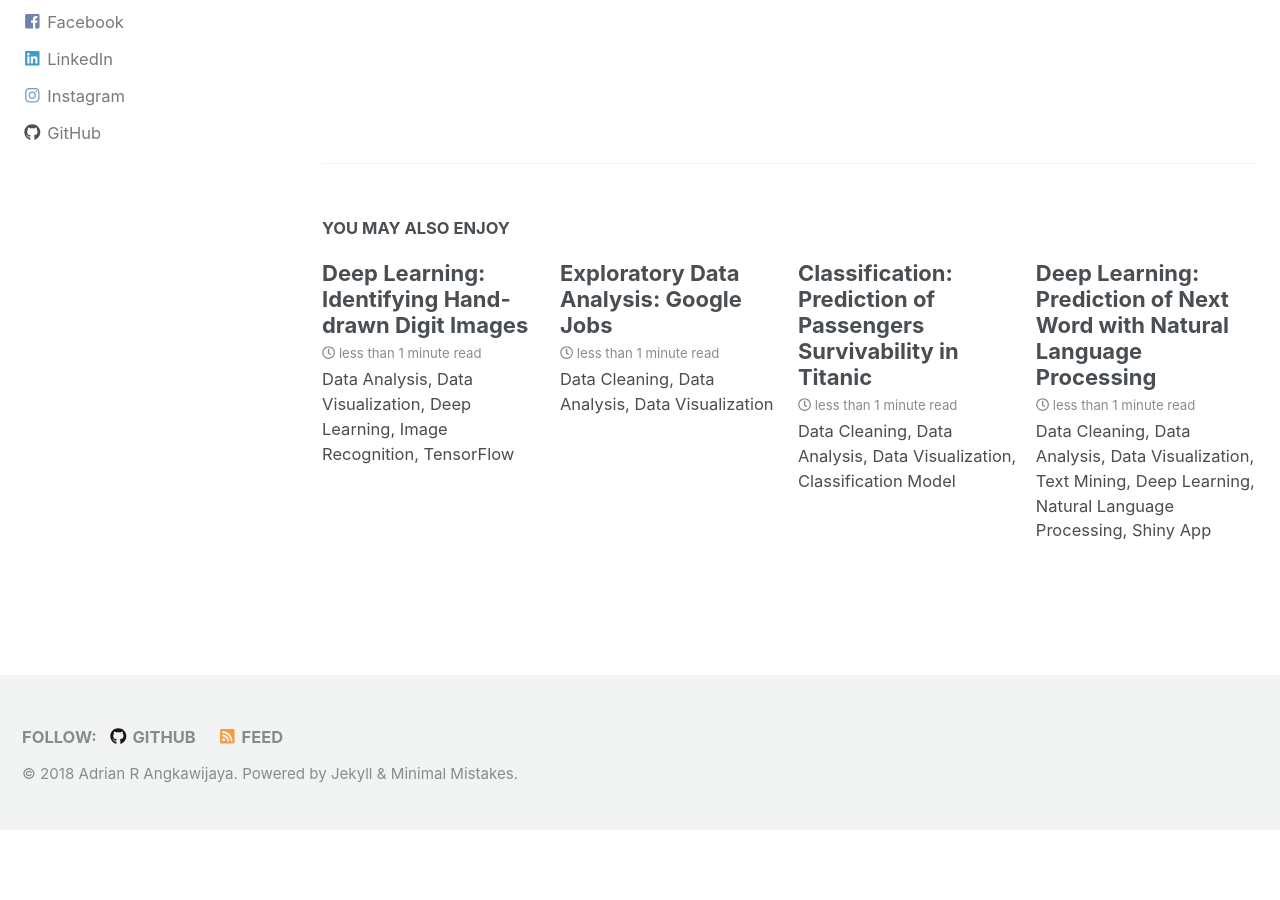
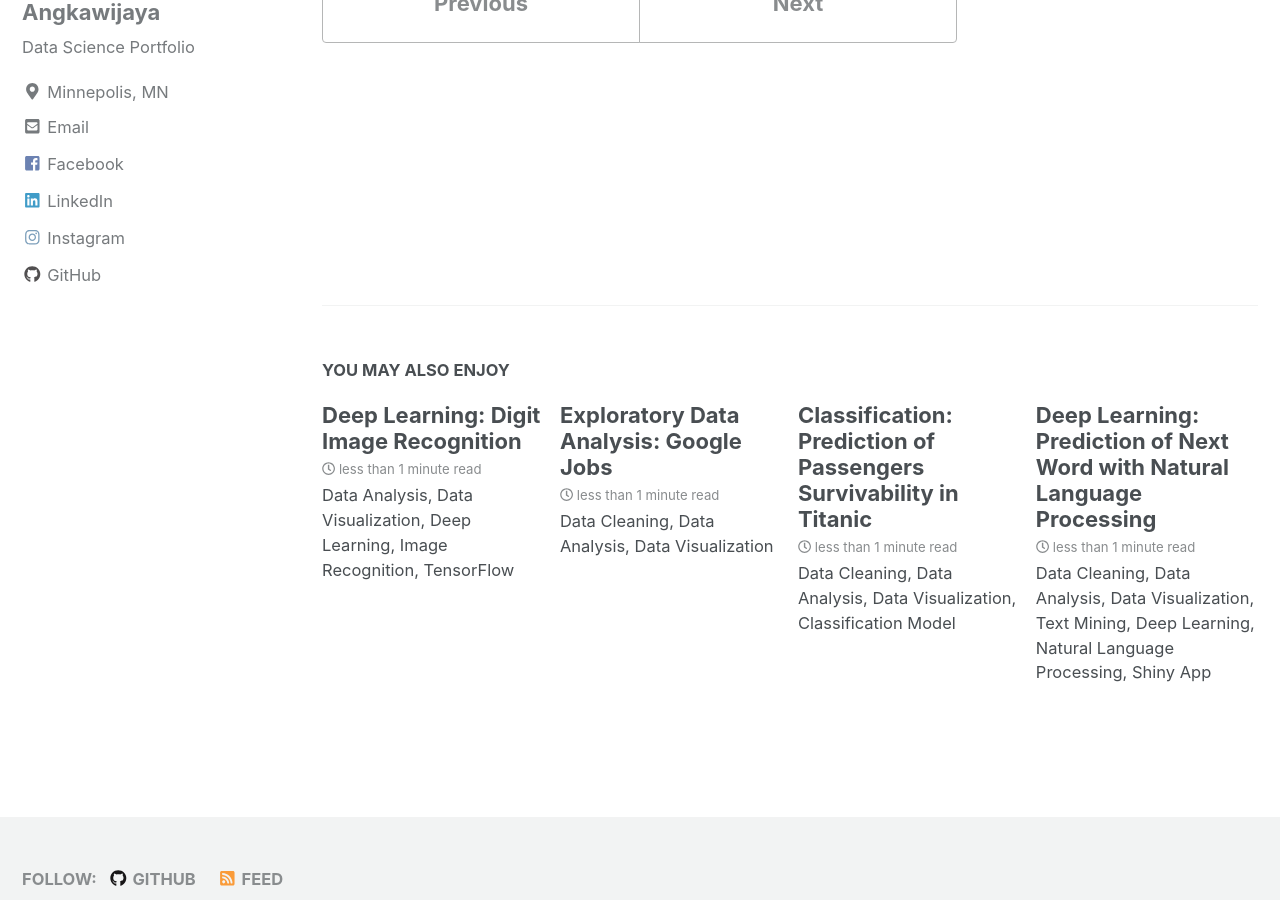
Before and after one commit to adrianromano/adrianromano.github.io, a Jekyll site: the page built from _posts/2018-07-14-mpp.md, in a window 1280 px wide and 900 px high, scrolled down 1666 px. Built offline with Jekyll 4.4.1, drawn with Linux system fonts in a browser that asks for light colours; nearby versions of some CDN libraries; before the commit the page ends 2495 px from its top, so only the background shows below that.

Commit message:
new gith

```diff
--- a/_posts/2018-07-23-digit.md
+++ b/_posts/2018-07-23-digit.md
@@ -1,5 +1,5 @@
 ---
-title: "Deep Learning: Identifying Hand-drawn Digit Images"
+title: "Deep Learning: Digit Image Recognition"
 date: 2018-07-23
 tags: [Python]
 header:
```
Also changed, not shown: _posts/2018-07-14-mpp.md (+1 -1 lines), images/python/hearts.png (added).
